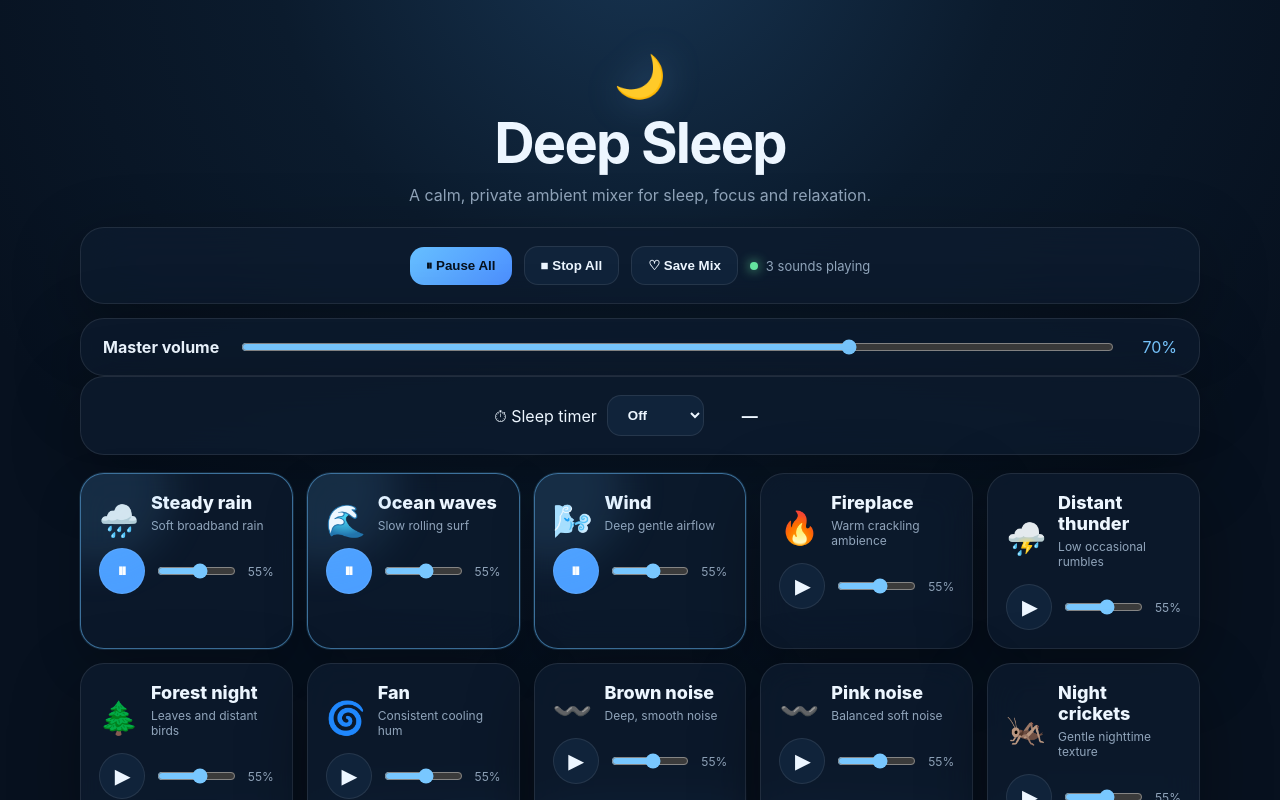
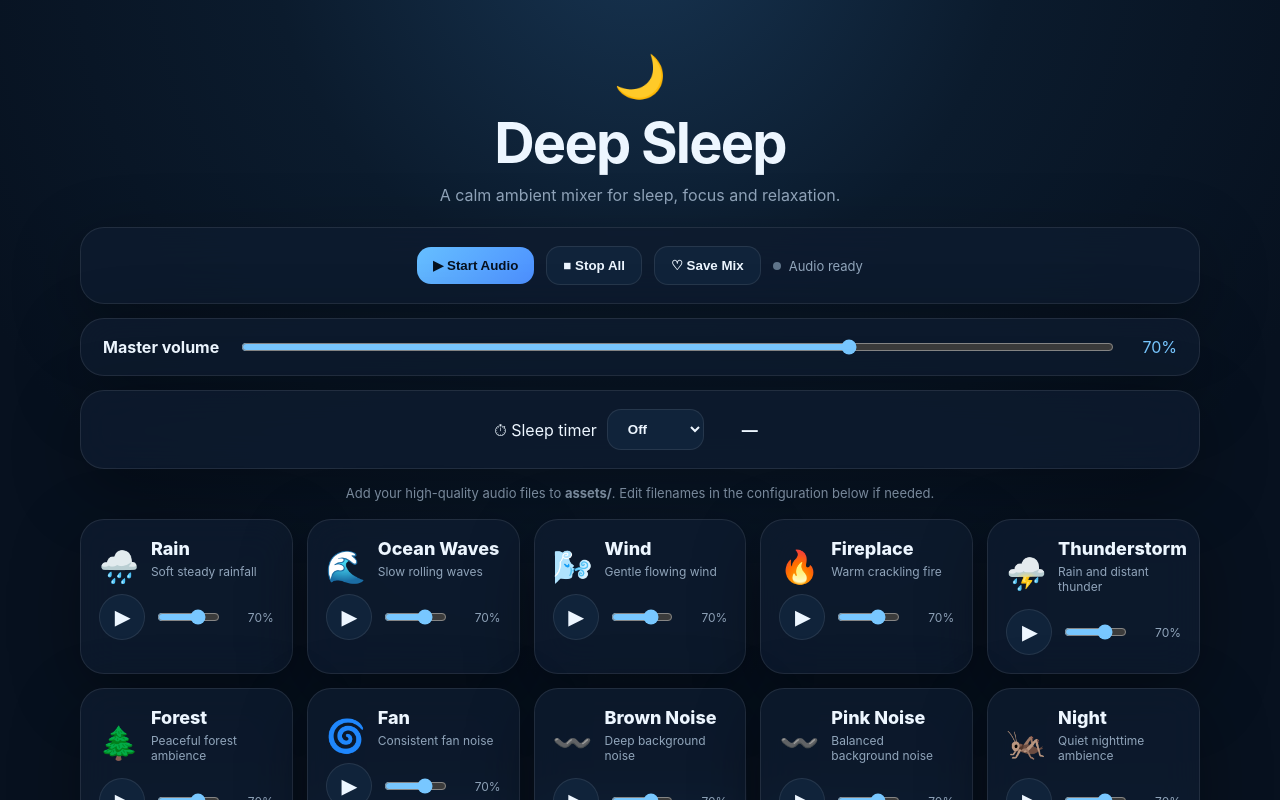
Before and after one commit to navneet-20/WhiteNoise, a plain HTML site: page index.html in a window 1280 px wide. Both pictures are taken after a click on the button "▶ Start Audio". Shown: the top 800 px of the page. Drawn offline with Linux system fonts and the light colour scheme.

Commit message:
Add files via upload

```diff
--- a/index.html
+++ b/index.html
@@ -2,162 +2,65 @@
 <html lang="en">
 <head>
 <meta charset="utf-8">
-<meta name="viewport" content="width=device-width,initial-scale=1,viewport-fit=cover">
+<meta name="viewport" content="width=device-width,initial-scale=1">
 <meta name="theme-color" content="#07111f">
 <title>Deep Sleep — Ambient Sound Mixer</title>
 <style>
-:root{--bg:#07111f;--panel:rgba(14,28,47,.78);--line:rgba(255,255,255,.09);--text:#edf6ff;--muted:#91a5bb;--accent:#78c7ff}
-*{box-sizing:border-box}html,body{margin:0;min-height:100%;font-family:Inter,ui-sans-serif,system-ui,-apple-system,Segoe UI,sans-serif;color:var(--text);background:radial-gradient(circle at 50% -10%,#173451 0,#0b1b2d 34%,#07111f 70%);background-attachment:fixed}
-body{padding:24px 16px 48px}.wrap{max-width:1120px;margin:auto}
-header{text-align:center;padding:26px 0 22px}.moon{font-size:42px;filter:drop-shadow(0 0 18px #79b9ff55)}
-h1{font-size:clamp(32px,6vw,56px);margin:8px 0 8px;letter-spacing:-1.8px}.sub{color:var(--muted);font-size:16px;margin:0 auto;max-width:600px}
+:root{--bg:#07111f;--panel:rgba(14,28,47,.82);--line:rgba(255,255,255,.09);--text:#edf6ff;--muted:#91a5bb;--accent:#78c7ff}
+*{box-sizing:border-box}html,body{margin:0;min-height:100%;font-family:Inter,system-ui,-apple-system,Segoe UI,sans-serif;color:var(--text);background:radial-gradient(circle at 50% -10%,#173451 0,#0b1b2d 34%,#07111f 70%);background-attachment:fixed}
+body{padding:24px 16px 48px}.wrap{max-width:1120px;margin:auto}header{text-align:center;padding:26px 0 22px}.moon{font-size:42px}h1{font-size:clamp(32px,6vw,56px);margin:8px 0;letter-spacing:-1.8px}.sub{color:var(--muted);font-size:16px;margin:auto;max-width:600px}
 .panel{background:var(--panel);border:1px solid var(--line);backdrop-filter:blur(18px);border-radius:24px;box-shadow:0 20px 70px #0005}
-.controls{display:flex;gap:12px;align-items:center;justify-content:center;padding:18px;flex-wrap:wrap}
-button,select{border:1px solid var(--line);background:#10233a;color:var(--text);border-radius:14px;padding:11px 16px;font-weight:700;cursor:pointer}
-button:hover{background:#17324f}.primary{background:linear-gradient(135deg,#66bfff,#4c8fff);border:0;color:#06111e}.primary:hover{filter:brightness(1.08)}
+.controls{display:flex;gap:12px;align-items:center;justify-content:center;padding:18px;flex-wrap:wrap}button,select{border:1px solid var(--line);background:#10233a;color:var(--text);border-radius:14px;padding:11px 16px;font-weight:700;cursor:pointer}.primary{background:linear-gradient(135deg,#66bfff,#4c8fff);border:0;color:#06111e}
 .status{display:flex;gap:8px;align-items:center;color:var(--muted);font-size:13px}.dot{width:8px;height:8px;border-radius:50%;background:#60758b}.dot.on{background:#65e6a0;box-shadow:0 0 12px #65e6a0}
-.master{padding:18px 22px;margin-top:14px}.master-row{display:flex;align-items:center;gap:16px}.master-row strong{min-width:120px}.master-row span{color:var(--accent);min-width:45px;text-align:right}
-input[type=range]{width:100%;accent-color:var(--accent);cursor:pointer}
-.timer{display:flex;align-items:center;gap:10px;justify-content:center;padding:18px}.timer strong{font-variant-numeric:tabular-nums;min-width:72px;text-align:center}
-.grid{display:grid;grid-template-columns:repeat(auto-fit,minmax(210px,1fr));gap:14px;margin-top:18px}
-.card{padding:18px;position:relative;overflow:hidden;transition:.2s;border:1px solid var(--line)}.card.active{border-color:#69bfff88;box-shadow:0 0 0 1px #69bfff22,0 18px 45px #0003}
-.card.active:before{content:"";position:absolute;inset:-60px auto auto -60px;width:150px;height:150px;background:#68bfff20;border-radius:50%;filter:blur(20px)}
-.cardtop{display:flex;align-items:center;gap:12px}.icon{font-size:32px}.name{font-size:18px;font-weight:800}.desc{font-size:12px;color:var(--muted);margin:5px 0 15px}.row{display:flex;align-items:center;gap:10px}.play{width:46px;height:46px;border-radius:50%;padding:0;font-size:19px;flex:0 0 auto}.card.active .play{background:#4c9fff;color:white}
-.vol{font-size:12px;color:var(--muted);margin-left:auto}.footer{text-align:center;color:#60758b;font-size:12px;margin-top:28px}
-.toast{position:fixed;left:50%;bottom:24px;transform:translate(-50%,20px);opacity:0;background:#10243a;border:1px solid var(--line);padding:11px 15px;border-radius:12px;transition:.25s;pointer-events:none;z-index:5}.toast.show{opacity:1;transform:translate(-50%,0)}
+.master{padding:18px 22px;margin-top:14px}.master-row{display:flex;align-items:center;gap:16px}.master-row strong{min-width:120px}.master-row span{color:var(--accent);min-width:45px;text-align:right}input[type=range]{width:100%;accent-color:var(--accent)}
+.timer{display:flex;align-items:center;gap:10px;justify-content:center;padding:18px;margin-top:14px}.timer strong{font-variant-numeric:tabular-nums;min-width:72px;text-align:center}
+.grid{display:grid;grid-template-columns:repeat(auto-fit,minmax(210px,1fr));gap:14px;margin-top:18px}.card{padding:18px;position:relative;overflow:hidden;transition:.2s}.card.active{border-color:#69bfff88;box-shadow:0 0 0 1px #69bfff22,0 18px 45px #0003}
+.cardtop{display:flex;align-items:center;gap:12px}.icon{font-size:32px}.name{font-size:18px;font-weight:800}.desc{font-size:12px;color:var(--muted);margin:5px 0 15px}.row{display:flex;align-items:center;gap:10px}.play{width:46px;height:46px;border-radius:50%;padding:0;font-size:19px;flex:0 0 auto}.card.active .play{background:#4c9fff;color:white}.vol{font-size:12px;color:var(--muted);min-width:42px;text-align:right}.range{flex:1}
+.footer,.hint{text-align:center;color:#60758b;font-size:12px;margin-top:28px}.hint{margin:16px auto 0;color:var(--muted);font-size:13px}.toast{position:fixed;left:50%;bottom:24px;transform:translate(-50%,20px);opacity:0;background:#10243a;border:1px solid var(--line);padding:11px 15px;border-radius:12px;transition:.25s;pointer-events:none}.toast.show{opacity:1;transform:translate(-50%,0)}
 @media(max-width:560px){body{padding:12px}.grid{grid-template-columns:1fr 1fr}.card{padding:14px}.desc{display:none}.master-row strong{min-width:90px}.timer{flex-wrap:wrap}}
 </style>
 </head>
 <body>
 <div class="wrap">
-<header><div class="moon">🌙</div><h1>Deep Sleep</h1><p class="sub">A calm, private ambient mixer for sleep, focus and relaxation.</p></header>
+<header><div class="moon">🌙</div><h1>Deep Sleep</h1><p class="sub">A calm ambient mixer for sleep, focus and relaxation.</p></header>
+<section class="panel controls">
+<button id="mainBtn" class="primary">▶ Start Audio</button><button id="stopBtn">■ Stop All</button><button id="saveBtn">♡ Save Mix</button>
+<div class="status"><i id="dot" class="dot"></i><span id="status">Audio ready</span></div>
+</section>
+<section class="panel master"><div class="master-row"><strong>Master volume</strong><input id="master" type="range" min="0" max="100" value="70"><span id="masterVal">70%</span></div></section>
+<section class="panel timer"><span>⏱ Sleep timer</span><select id="timerSelect"><option value="0">Off</option><option value="15">15 min</option><option value="30">30 min</option><option value="45">45 min</option><option value="60">60 min</option><option value="90">90 min</option></select><strong id="countdown">—</strong></section>
+<p class="hint">Add your high-quality audio files to <b>assets/</b>. Edit filenames in the configuration below if needed.</p>
+<div id="grid" class="grid"></div><div class="footer">Audio is loaded directly from your GitHub Pages assets folder.</div>
+</div><div id="toast" class="toast"></div>
+<script>
+const sounds=[
+{id:"rain",icon:"🌧️",name:"Rain",desc:"Soft steady rainfall",file:"assets/rain.mp3"},
+{id:"ocean",icon:"🌊",name:"Ocean Waves",desc:"Slow rolling waves",file:"assets/ocean.mp3"},
+{id:"wind",icon:"🌬️",name:"Wind",desc:"Gentle flowing wind",file:"assets/wind.mp3"},
+{id:"fire",icon:"🔥",name:"Fireplace",desc:"Warm crackling fire",file:"assets/fire.mp3"},
+{id:"thunder",icon:"⛈️",name:"Thunderstorm",desc:"Rain and distant thunder",file:"assets/thunder.mp3"},
+{id:"forest",icon:"🌲",name:"Forest",desc:"Peaceful forest ambience",file:"assets/forest.mp3"},
+{id:"fan",icon:"🌀",name:"Fan",desc:"Consistent fan noise",file:"assets/fan.mp3"},
+{id:"brown",icon:"〰️",name:"Brown Noise",desc:"Deep background noise",file:"assets/brown-noise.mp3"},
+{id:"pink",icon:"〰️",name:"Pink Noise",desc:"Balanced background noise",file:"assets/pink-noise.mp3"},
+{id:"night",icon:"🦗",name:"Night",desc:"Quiet nighttime ambience",file:"assets/night.mp3"},
+{id:"train",icon:"🚆",name:"Night Train",desc:"Low rolling train ambience",file:"assets/train.mp3"},
+{id:"cafe",icon:"☕",name:"Café",desc:"Quiet café ambience",file:"assets/cafe.mp3"}];
 
-<section class="panel controls">
-  <button id="mainBtn" class="primary">▶ Start Audio</button>
-  <button id="stopBtn">■ Stop All</button>
-  <button id="saveBtn">♡ Save Mix</button>
-  <div class="status"><i id="dot" class="dot"></i><span id="status">Audio ready</span></div>
-</section>
-
-<section class="panel master">
-  <div class="master-row"><strong>Master volume</strong><input id="master" type="range" min="0" max="100" value="70"><span id="masterVal">70%</span></div>
-</section>
-
-<section class="panel timer">
-  <span>⏱ Sleep timer</span>
-  <select id="timerSelect">
-    <option value="0">Off</option><option value="15">15 min</option><option value="30">30 min</option>
-    <option value="45">45 min</option><option value="60">60 min</option><option value="90">90 min</option>
-  </select>
-  <strong id="countdown">—</strong>
-</section>
-
-<div id="grid" class="grid"></div>
-<div class="footer">Audio is generated locally in your browser — no account, backend or audio files required.</div>
-</div>
-<div id="toast" class="toast"></div>
-
-<script>
-(() => {
-"use strict";
-const sounds=[
- ["rain","🌧️","Steady rain","Soft broadband rain"],
- ["ocean","🌊","Ocean waves","Slow rolling surf"],
- ["wind","🌬️","Wind","Deep gentle airflow"],
- ["fire","🔥","Fireplace","Warm crackling ambience"],
- ["thunder","⛈️","Distant thunder","Low occasional rumbles"],
- ["forest","🌲","Forest night","Leaves and distant birds"],
- ["fan","🌀","Fan","Consistent cooling hum"],
- ["brown","〰️","Brown noise","Deep, smooth noise"],
- ["pink","〰️","Pink noise","Balanced soft noise"],
- ["night","🦗","Night crickets","Gentle nighttime texture"],
- ["train","🚆","Night train","Low rolling journey"],
- ["cafe","☕","Quiet café","Soft room ambience"]
-];
-const grid=document.getElementById("grid"), mainBtn=document.getElementById("mainBtn"), stopBtn=document.getElementById("stopBtn");
-const master=document.getElementById("master"), masterVal=document.getElementById("masterVal"), dot=document.getElementById("dot"), status=document.getElementById("status");
-let ctx=null, masterGain=null, timer=null, timerEnd=0, running=false, saved=JSON.parse(localStorage.getItem("deepSleepMix")||"{}");
-const nodes={};
-
-function db(v){return v<=0?-60:20*Math.log10(v/100)}
-function toast(t){const x=document.getElementById("toast");x.textContent=t;x.classList.add("show");setTimeout(()=>x.classList.remove("show"),1800)}
-function ensure(){
- if(ctx) { if(ctx.state==="suspended") ctx.resume(); return; }
- ctx=new (window.AudioContext||window.webkitAudioContext)();
- masterGain=ctx.createGain(); masterGain.gain.value=master.value/100; masterGain.connect(ctx.destination);
-}
-
-function noiseBuffer(kind="white"){
- const len=ctx.sampleRate*2, b=ctx.createBuffer(1,len,ctx.sampleRate), d=b.getChannelData(0);
- let last=0;
- for(let i=0;i<len;i++){
-   const w=Math.random()*2-1;
-   if(kind==="brown"){last=(last+0.02*w); d[i]=Math.max(-1,Math.min(1,last*3))}
-   else if(kind==="pink"){last=.985*last+.015*w; d[i]=last*3}
-   else d[i]=w;
- }
- return b;
-}
-function sourceNoise(kind="white"){const s=ctx.createBufferSource();s.buffer=noiseBuffer(kind);s.loop=true;return s}
-function gainNode(v=0){const g=ctx.createGain();g.gain.value=v;g.connect(masterGain);return g}
-function osc(type,freq,vol){const o=ctx.createOscillator(),g=gainNode(vol);o.type=type;o.frequency.value=freq;o.connect(g);o.start();return {o,g}}
-function addNoise(type,filterFreq,vol){
- const s=sourceNoise(type), f=ctx.createBiquadFilter(),g=gainNode(vol);f.type="lowpass";f.frequency.value=filterFreq;s.connect(f);f.connect(g);s.start();return {s,f,g}
-}
-function make(id){
- const out={parts:[],stop(){this.parts.forEach(x=>{try{x.s?.stop();x.o?.stop()}catch(e){}});this.parts=[]}};
- if(id==="rain"){out.parts.push(addNoise("white",8500,.30));}
- if(id==="ocean"){const n=addNoise("brown",1300,.34);const l=ctx.createOscillator(),lg=ctx.createGain();l.frequency.value=.075;lg.gain.value=.20;l.connect(lg);lg.connect(n.g.gain);l.start();out.parts.push(n,{o:l})}
- if(id==="wind"){out.parts.push(addNoise("brown",900,.24),addNoise("white",1800,.08))}
- if(id==="fire"){out.parts.push(addNoise("white",4200,.13));for(let i=0;i<5;i++){const x=osc("triangle",70+i*13,.012);out.parts.push(x)}}
- if(id==="thunder"){out.parts.push(addNoise("brown",180,.20));out.parts.forEach(()=>{});setInterval(()=>{},0)}
- if(id==="forest"){out.parts.push(addNoise("pink",3000,.09));const x=osc("sine",1800,.006);out.parts.push(x)}
- if(id==="fan"){const x=addNoise("white",1100,.20);out.parts.push(x);out.parts.push(osc("sine",95,.035))}
- if(id==="brown"){out.parts.push(addNoise("brown",800,.32))}
- if(id==="pink"){out.parts.push(addNoise("pink",7000,.25))}
- if(id==="night"){out.parts.push(addNoise("pink",4200,.06));for(let i=0;i<3;i++){const x=osc("sine",2800+i*370,.004);out.parts.push(x)}}
- if(id==="train"){out.parts.push(addNoise("brown",380,.16),osc("sine",52,.045),osc("sine",104,.018))}
- if(id==="cafe"){out.parts.push(addNoise("pink",3500,.09),addNoise("brown",220,.035))}
- return out;
-}
-function start(id){
- ensure(); if(nodes[id]) return;
- const v=saved[id]?.volume ?? 55, card=document.querySelector(`[data-id="${id}"]`), slider=card.querySelector("input");
- slider.value=v; nodes[id]=make(id); nodes[id].gain=card.querySelector(".vol");
- card.classList.add("active");card.querySelector(".play").textContent="⏸";saveLocal();updateStatus();
-}
-function stop(id){
- if(!nodes[id])return; nodes[id].stop();delete nodes[id];
- const card=document.querySelector(`[data-id="${id}"]`);card.classList.remove("active");card.querySelector(".play").textContent="▶";updateStatus();
-}
-function setVol(id,v){saved[id]=saved[id]||{};saved[id].volume=+v;localStorage.setItem("deepSleepMix",JSON.stringify(saved))}
-function updateStatus(){const n=Object.keys(nodes).length;running=n>0;dot.classList.toggle("on",n>0);status.textContent=n?`${n} sound${n>1?"s":""} playing`:"Audio ready";mainBtn.textContent=n?"⏸ Pause All":"▶ Start Audio"}
-function saveLocal(){localStorage.setItem("deepSleepMix",JSON.stringify(saved))}
-function stopAll(){Object.keys(nodes).forEach(stop);if(timer){clearInterval(timer);timer=null}document.getElementById("countdown").textContent="—";updateStatus()}
-function pauseAll(){Object.keys(nodes).forEach(id=>stop(id))}
-function resumeSaved(){sounds.forEach(([id])=>{if(saved[id]?.on)start(id)})}
-
-sounds.forEach(([id,icon,name,desc])=>{
- const c=document.createElement("section");c.className="panel card";c.dataset.id=id;
- c.innerHTML=`<div class="cardtop"><span class="icon">${icon}</span><div><div class="name">${name}</div><div class="desc">${desc}</div></div></div><div class="row"><button class="play" aria-label="Play ${name}">▶</button><input class="range" type="range" min="0" max="100" value="${saved[id]?.volume??55}" aria-label="${name} volume"><span class="vol">${saved[id]?.volume??55}%</span></div>`;
- const p=c.querySelector(".play"), r=c.querySelector(".range"), v=c.querySelector(".vol");
- p.onclick=()=>nodes[id]?stop(id):start(id);
- r.oninput=e=>{v.textContent=e.target.value+"%";setVol(id,e.target.value);if(nodes[id]){const g=nodes[id].parts.find(x=>x.g)?.g;if(g)g.gain.value=e.target.value/100*.25}};
- grid.appendChild(c);
-});
-
-mainBtn.onclick=()=>{ensure();Object.keys(nodes).length?pauseAll():sounds.slice(0,3).forEach(([id])=>start(id))};
-stopBtn.onclick=stopAll;
-master.oninput=()=>{masterVal.textContent=master.value+"%";if(masterGain)masterGain.gain.value=master.value/100};
-document.getElementById("saveBtn").onclick=()=>{sounds.forEach(([id])=>{saved[id]=saved[id]||{};saved[id].on=!!nodes[id]});saveLocal();toast("Mix saved on this device");};
-document.getElementById("timerSelect").onchange=e=>{
- if(timer){clearInterval(timer);timer=null}
- const mins=+e.target.value;if(!mins){document.getElementById("countdown").textContent="—";return}
- timerEnd=Date.now()+mins*60000;
- timer=setInterval(()=>{const left=Math.max(0,timerEnd-Date.now());document.getElementById("countdown").textContent=Math.ceil(left/60000)+"m";if(!left){clearInterval(timer);timer=null;stopAll();toast("Sleep timer finished");}},1000);
-};
-window.addEventListener("pagehide",()=>{});
-})();
+const grid=document.getElementById("grid"),players={},saved=JSON.parse(localStorage.getItem("deepSleepMix")||"{}");
+let ctx=null,masterGain=null,timer=null,timerEnd=0;
+function toast(t){let x=document.getElementById("toast");x.textContent=t;x.classList.add("show");setTimeout(()=>x.classList.remove("show"),1800)}
+function ensure(){if(!ctx){ctx=new(window.AudioContext||window.webkitAudioContext)();masterGain=ctx.createGain();masterGain.gain.value=document.getElementById("master").value/100;masterGain.connect(ctx.destination)}if(ctx.state==="suspended")ctx.resume()}
+function update(){let n=Object.keys(players).length;document.getElementById("dot").classList.toggle("on",n>0);document.getElementById("status").textContent=n?`${n} sound${n>1?"s":""} playing`:"Audio ready";document.getElementById("mainBtn").textContent=n?"⏸ Pause All":"▶ Start Audio"}
+function stop(id){let p=players[id];if(!p)return;p.audio.pause();p.audio.currentTime=0;p.source?.disconnect();p.gain.disconnect();delete players[id];let c=document.querySelector(`[data-id="${id}"]`);c.classList.remove("active");c.querySelector(".play").textContent="▶";update()}
+function start(s){ensure();if(players[s.id])return;let c=document.querySelector(`[data-id="${s.id}"]`),v=+c.querySelector(".range").value/100,a=new Audio(s.file);a.loop=true;a.preload="auto";let source=ctx.createMediaElementSource(a),gain=ctx.createGain();gain.gain.value=v;source.connect(gain);gain.connect(masterGain);players[s.id]={audio:a,source,gain};a.onerror=()=>{stop(s.id);toast("File not found: "+s.file)};a.play().then(()=>{c.classList.add("active");c.querySelector(".play").textContent="⏸";update()}).catch(()=>{delete players[s.id];toast("Add "+s.file+" to assets/")})}
+function stopAll(){Object.keys(players).forEach(stop);if(timer){clearInterval(timer);timer=null}document.getElementById("countdown").textContent="—"}
+sounds.forEach(s=>{let c=document.createElement("section");c.className="panel card";c.dataset.id=s.id;let v=saved[s.id]?.volume??70;c.innerHTML=`<div class="cardtop"><span class="icon">${s.icon}</span><div><div class="name">${s.name}</div><div class="desc">${s.desc}</div></div></div><div class="row"><button class="play">▶</button><input class="range" type="range" min="0" max="100" value="${v}"><span class="vol">${v}%</span></div>`;let r=c.querySelector(".range");r.oninput=()=>{c.querySelector(".vol").textContent=r.value+"%";saved[s.id]={volume:+r.value};localStorage.setItem("deepSleepMix",JSON.stringify(saved));if(players[s.id])players[s.id].gain.gain.value=r.value/100};c.querySelector(".play").onclick=()=>players[s.id]?stop(s.id):start(s);grid.appendChild(c)});
+document.getElementById("mainBtn").onclick=()=>{ensure();if(Object.keys(players).length)stopAll();else start(sounds[0])};
+document.getElementById("stopBtn").onclick=stopAll;
+document.getElementById("saveBtn").onclick=()=>{sounds.forEach(s=>{let c=document.querySelector(`[data-id="${s.id}"]`);saved[s.id]={volume:+c.querySelector(".range").value,on:!!players[s.id]}});localStorage.setItem("deepSleepMix",JSON.stringify(saved));toast("Mix saved on this device")};
+document.getElementById("master").oninput=e=>{document.getElementById("masterVal").textContent=e.target.value+"%";if(masterGain)masterGain.gain.value=e.target.value/100};
+document.getElementById("timerSelect").onchange=e=>{if(timer)clearInterval(timer);let m=+e.target.value;if(!m){document.getElementById("countdown").textContent="—";return}timerEnd=Date.now()+m*60000;timer=setInterval(()=>{let left=Math.max(0,timerEnd-Date.now()),sec=Math.ceil(left/1000),mm=Math.floor(sec/60),ss=String(sec%60).padStart(2,"0");document.getElementById("countdown").textContent=`${mm}:${ss}`;if(!left){clearInterval(timer);timer=null;stopAll();toast("Sleep timer finished")}},250)};
 </script>
 </body>
 </html>
```
Also changed, not shown: 1 other file.
